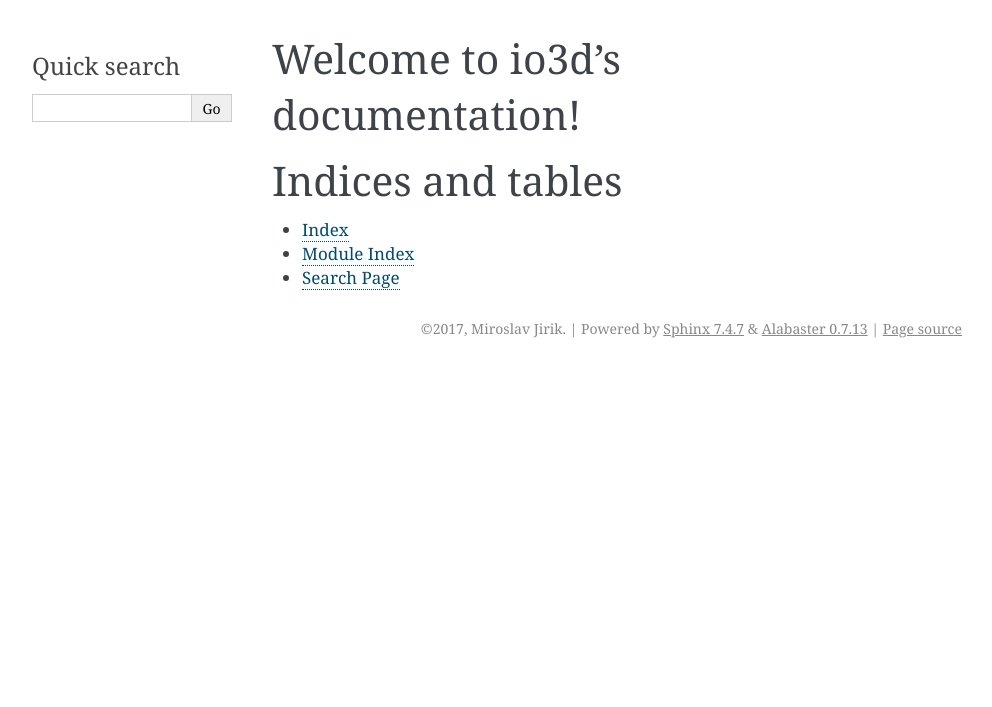
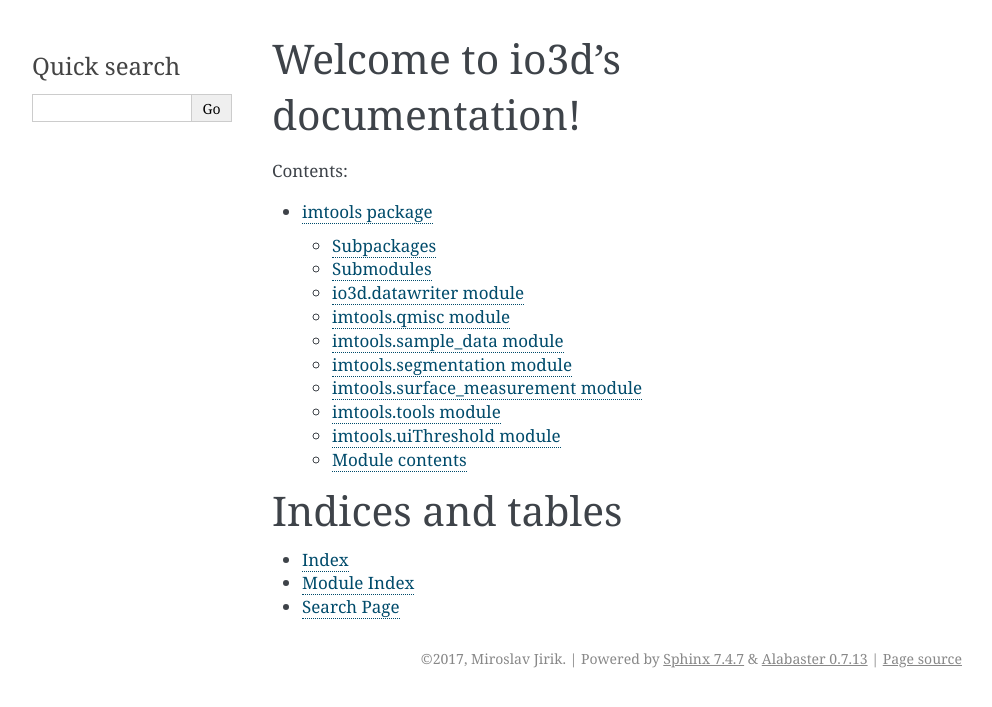
Before and after one commit to mjirik/io3d, a Sphinx documentation site: the page built from docs/index.rst, in a window 1280 px wide. Shown: the top 707 px of the page, without its empty margins (148-1140 px from the left). Built offline with Sphinx 7.4.7, drawn with Linux system fonts in a browser that asks for light colours; formulas are drawn with MathJax 3; pages that are not in the unit, such as notebooks, are missing from menus.

Commit message:
add generated content

```diff
--- a/docs/conf.py
+++ b/docs/conf.py
@@ -69,8 +69,13 @@
 # Add any Sphinx extension module names here, as strings. They can be
 # extensions coming with Sphinx (named 'sphinx.ext.*') or your custom
 # ones.
-extensions = ['sphinx.ext.autodoc',
-    'sphinx.ext.viewcode']
+extensions = [
+    'sphinx.ext.autodoc',
+    'sphinx.ext.todo',
+    'sphinx.ext.viewcode',
+    'sphinx.ext.coverage',
+    'sphinx.ext.pngmath',
+]
 
 # Add any paths that contain templates here, relative to this directory.
 templates_path = ['_templates']
@@ -78,8 +83,8 @@
 # The suffix(es) of source filenames.
 # You can specify multiple suffix as a list of string:
 #
-# source_suffix = ['.rst', '.md']
-source_suffix = '.rst'
+source_suffix = ['.rst', '.md']
+# source_suffix = '.rst'
 
 # The master toctree document.
 master_doc = 'index'
--- a/docs/index.rst
+++ b/docs/index.rst
@@ -10,6 +10,8 @@ Welcome to io3d's documentation!
    :maxdepth: 2
    :caption: Contents:
 
+   io3d
+
 
 
 Indices and tables
--- /dev/null
+++ b/docs/io3d.rst
@@ -0,0 +1,80 @@
+imtools package
+============
+
+Test text
+
+Subpackages
+-----------
+
+.. toctree::
+
+    io3d.extern
+
+Submodules
+----------
+
+
+io3d.datawriter module
+--------------------------
+
+.. automodule:: io3d.datareader
+    :members:
+    :undoc-members:
+    :show-inheritance:
+
+imtools.qmisc module
+------------------
+
+.. automodule:: imtools.qmisc
+    :members:
+    :undoc-members:
+    :show-inheritance:
+
+imtools.sample_data module
+-----------------------
+
+.. automodule:: imtools.sample_data
+    :members:
+    :undoc-members:
+    :show-inheritance:
+
+imtools.segmentation module
+---------------------
+
+.. automodule:: imtools.segmentation
+    :members:
+    :undoc-members:
+    :show-inheritance:
+
+imtools.surface_measurement module
+-------------------------------
+
+.. automodule:: imtools.surface_measurement
+    :members:
+    :undoc-members:
+    :show-inheritance:
+
+imtools.tools module
+-----------------------
+
+.. automodule:: imtools.tools
+    :members:
+    :undoc-members:
+    :show-inheritance:
+
+
+imtools.uiThreshold module
+------------------------
+
+.. automodule:: imtools.uiThreshold
+    :members:
+    :undoc-members:
+    :show-inheritance:
+
+Module contents
+---------------
+
+.. automodule:: imtools
+    :members:
+    :undoc-members:
+    :show-inheritance:
```
